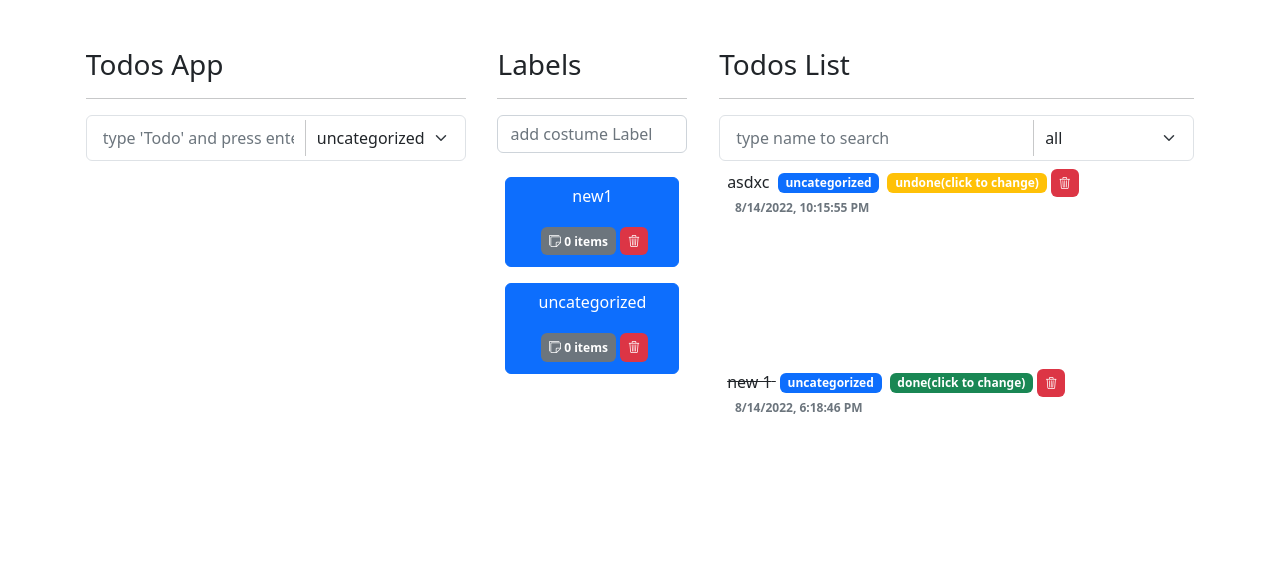
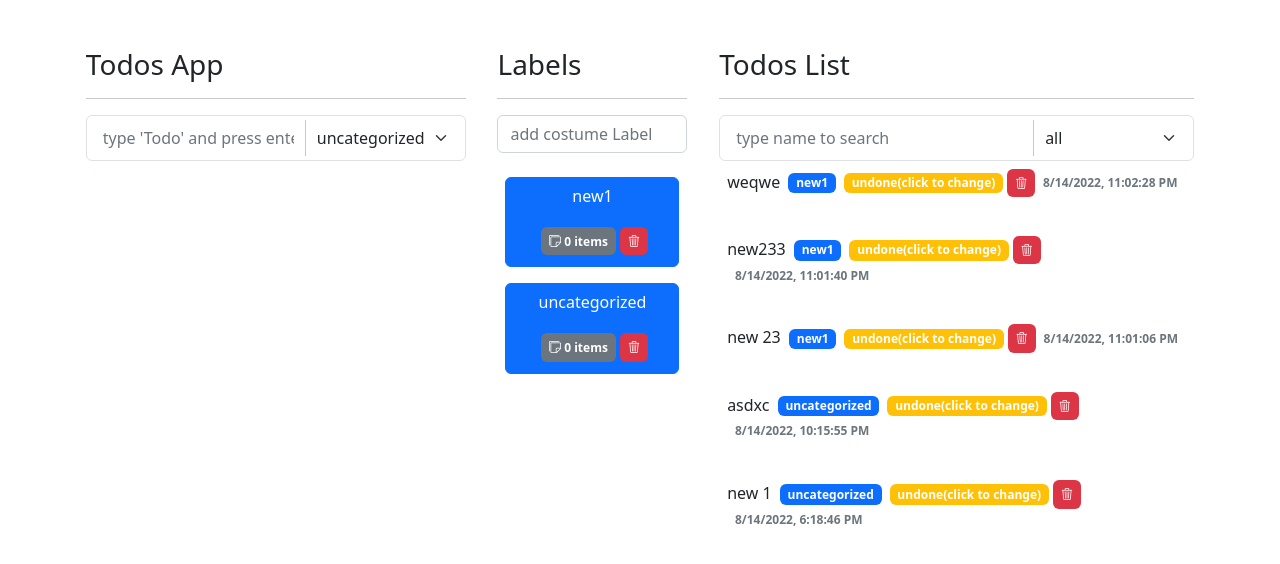
Before and after one commit to alirzaghlmpr/react-todo-app, a React (Create React App) app: page / in a window 1280 px wide. Shown: the top 564 px of the page. Built offline with nearby package versions, Linux system fonts and the light colour scheme; no server answers; data requests are answered from the project's data file.

Commit message:
fix a bug in upadte todo

```diff
--- a/db.json
+++ b/db.json
@@ -5,13 +5,34 @@
       "label": "uncategorized",
       "id": "8e265a8b",
       "date": "8/14/2022, 6:18:46 PM",
-      "isDone": true
+      "isDone": false
     },
     {
       "todo": "asdxc",
       "label": "uncategorized",
       "id": "934b11fa",
       "date": "8/14/2022, 10:15:55 PM",
+      "isDone": false
+    },
+    {
+      "todo": "new 23",
+      "label": "new1",
+      "id": "9efa8963",
+      "date": "8/14/2022, 11:01:06 PM",
+      "isDone": false
+    },
+    {
+      "todo": "new233",
+      "label": "new1",
+      "id": "5c131d27",
+      "date": "8/14/2022, 11:01:40 PM",
+      "isDone": false
+    },
+    {
+      "todo": "weqwe",
+      "label": "new1",
+      "id": "8c35fbe3",
+      "date": "8/14/2022, 11:02:28 PM",
       "isDone": false
     }
   ],
--- a/src/Components/Main.jsx
+++ b/src/Components/Main.jsx
@@ -6,8 +6,8 @@ import TodosList from "./TodosList"
 import LabelList from "./LabelList"
 import SearchBar from "./SearchBar"
 import { reducer, initialState, actionTypes } from "../Reducer"
-import { postTodo, postLabel, deleteTodo, deleteLabel, updateTodo } from "../Services"
-import { createTodo, appInit, createLabel } from "../Utils"
+import { postTodo, postLabel, deleteTodo, deleteLabel, updateTodo, updateLabel } from "../Services"
+import { createTodo, appInit, createLabel, findLabel } from "../Utils"
 
 export default function Main() {
     const [state, dispatch] = useReducer(reducer, initialState)
@@ -21,6 +21,12 @@ export default function Main() {
         postTodo(createTodo(data)).then(response => {
             console.log(response)
             dispatch({ type: actionTypes.ENTER_TODO, payload: { todo: response } })
+        })
+
+        let label = findLabel(data.label, [...labelsList])
+        updateLabel(label).then(response => {
+            console.log(response)
+            dispatch({ type: actionTypes.UPDATE_LABEL, payload: { label: label } })
         })
     }
 
@@ -56,9 +62,8 @@ export default function Main() {
 
     function handleToggle(data) {
         data.isDone = !data.isDone
-        console.log(data);
         updateTodo(data).then((response) => {
-
+            console.log(response)
             dispatch({ type: actionTypes.UPDATE_TODO, payload: { data: data } })
         })
     }
--- a/src/Reducer/index.js
+++ b/src/Reducer/index.js
@@ -15,6 +15,7 @@ export const actionTypes = {
   DELETE_TODO: "DELETE_TODO",
   DELETE_LABEL: "DELETE_LABEL",
   UPDATE_TODO: "UPDATE_TODO",
+  UPDATE_LABEL: "UPDATE_LABEL",
 };
 
 export function reducer(state, action) {
@@ -69,9 +70,11 @@ export function reducer(state, action) {
     case actionTypes.UPDATE_TODO:
       let todos = [...state.todosList];
 
+      todos[todos.findIndex((item) => item.id === action.payload.data.id)] =
+        action.payload.data;
       return {
         ...state,
-        todosList: todos.filter((item) => item.id !== action.payload.data.id),
+        todosList: todos,
       };
 
     default:
--- a/src/Services/index.js
+++ b/src/Services/index.js
@@ -63,3 +63,10 @@ export function updateTodo(data) {
     .then((response) => response.data)
     .catch((error) => error.message);
 }
+
+export function updateLabel(data) {
+  return axios
+    .put(`/labels/${data.id}`, data)
+    .then((response) => response.data)
+    .catch((error) => error.message);
+}
--- a/src/Utils/index.js
+++ b/src/Utils/index.js
@@ -38,3 +38,7 @@ export function createLabel(data) {
     id: createUniqueId(),
   };
 }
+
+export function findLabel(label, list) {
+  return list.find((item) => item.label === label);
+}
```
